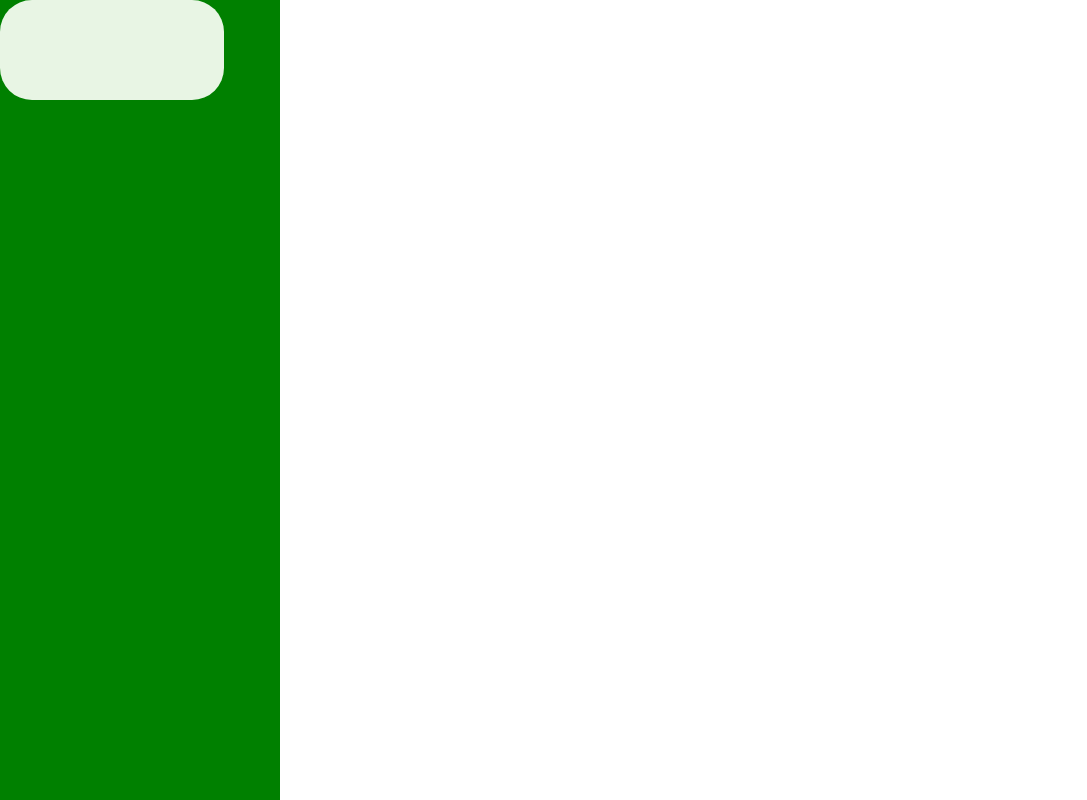
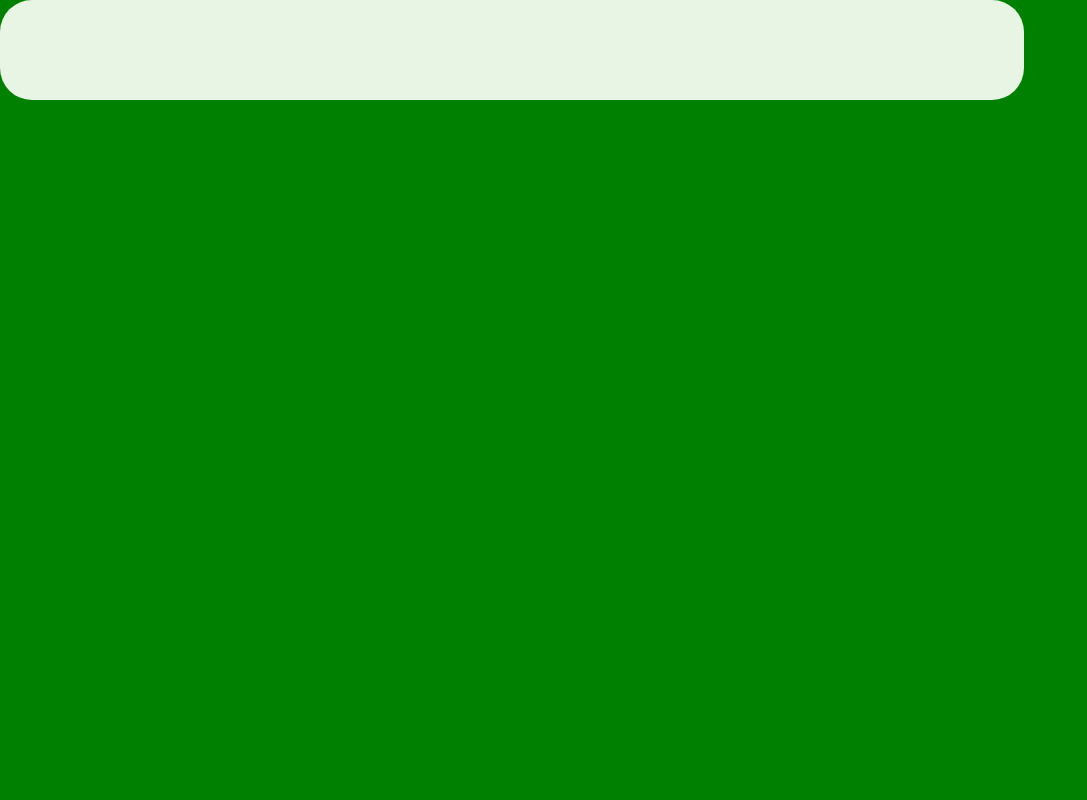
Before and after one commit to sweet4maker/sweet4maker.github.io, a plain HTML site: page index.html in a window 1280 px wide. Shown: the whole page, without its empty margins (0-1087 px from the left). Drawn offline with Linux system fonts and the light colour scheme.

Commit message:
Update style.css

```diff
--- a/style.css
+++ b/style.css
@@ -9,7 +9,7 @@ src: url(e-Ukraine-Medium.ttf);
 
 .main_div{
 background: green;
-width: 280.363px;
+width: 100%;
 height: 100%;
 position: absolute;
 }
```
